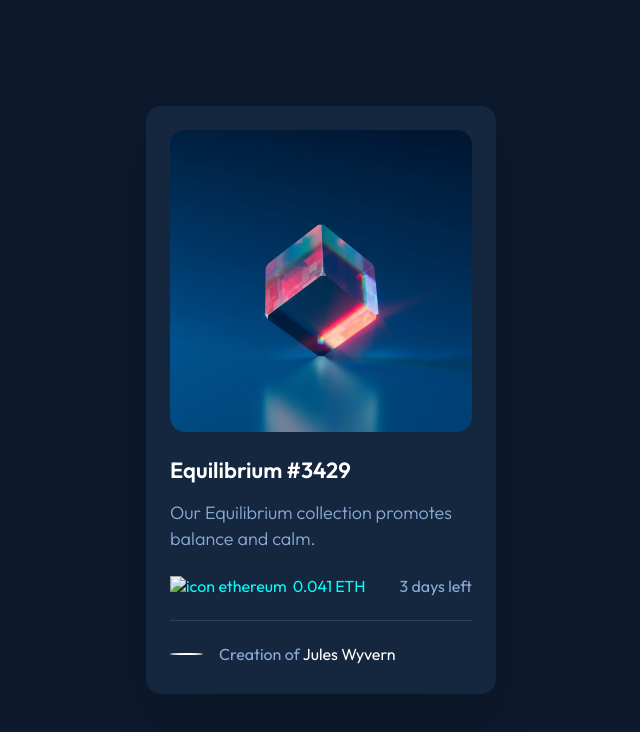
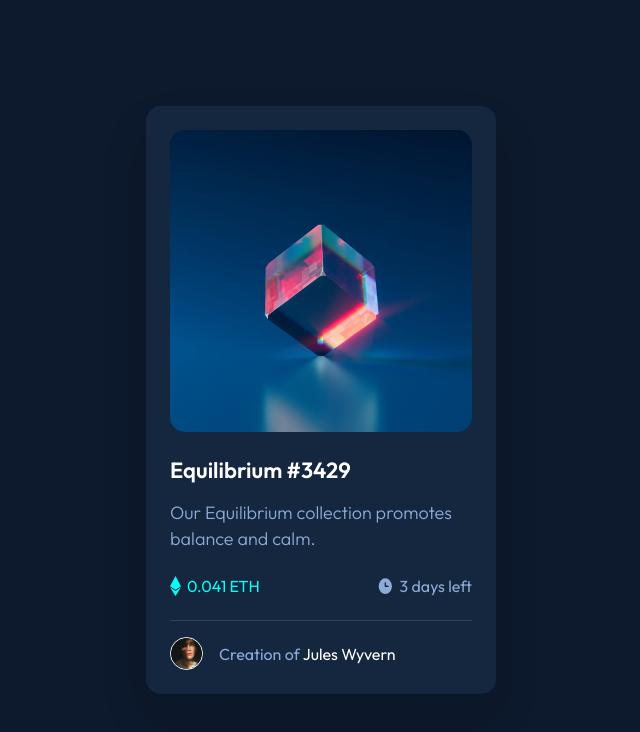
Before and after one commit to joaocln88/FrontendMentor-NFTPreviewCard, a plain HTML site: page index.html in a window 1280 px wide. Shown: the whole page, without its empty margins (319-959 px from the left). Drawn offline with Linux system fonts and the light colour scheme; the site is published under a folder, as on GitHub Pages, so addresses that start at the root find nothing.

Commit message:
Fixed issues with image address

```diff
--- a/index.html
+++ b/index.html
@@ -17,7 +17,7 @@
   <div class="content">
     <div class="image">
       <div class="img-hover">
-        <img src="/images/icon-view.svg" alt="">
+        <img src="./images/icon-view.svg" alt="">
       </div>
       <img class="main-img" src="./images/image-equilibrium.jpg" alt="">
     </div>
@@ -26,17 +26,17 @@
       <p class="text">Our Equilibrium collection promotes balance and calm.</p>
       <p class="eth-days-left">
         <span class="eth">
-          <img class="eth-img" src="/images/icon-ethereum.svg" alt="icon ethereum">
+          <img class="eth-img" src="./images/icon-ethereum.svg" alt="icon ethereum">
           <span class="eth-value">0.041 ETH</span>
         </span>
         <span class="days-left">
-          <img src="/images/icon-clock.svg" alt="">
+          <img src="./images/icon-clock.svg" alt="">
           <span>3 days left</span>
         </span>
       </p>
       <div class="line"></div>
       <div class="creator">
-        <img src="/images/image-avatar.png" alt="">
+        <img src="./images/image-avatar.png" alt="">
         <span>Creation of <span>Jules Wyvern</span></span>
       </div>
     </div>
```
